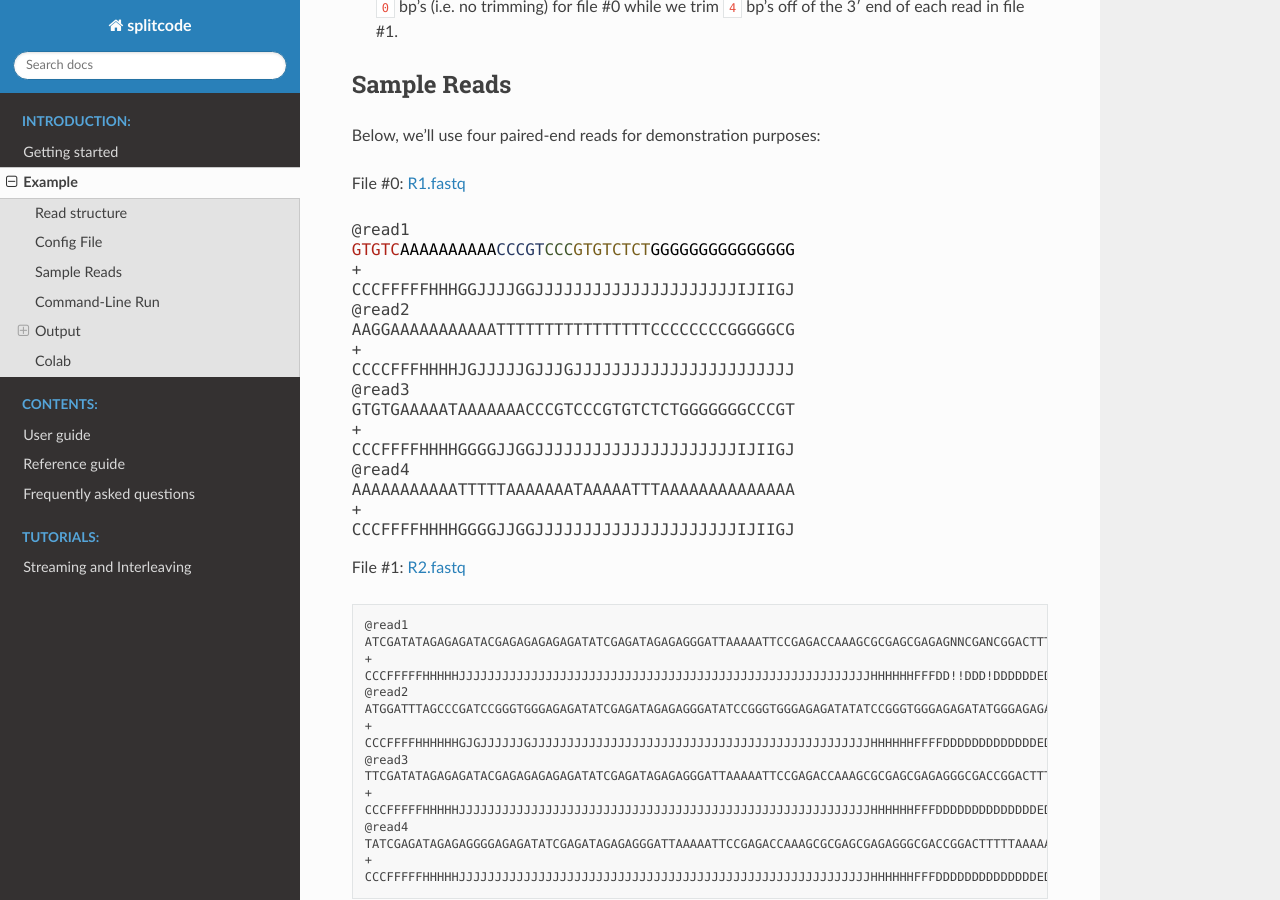
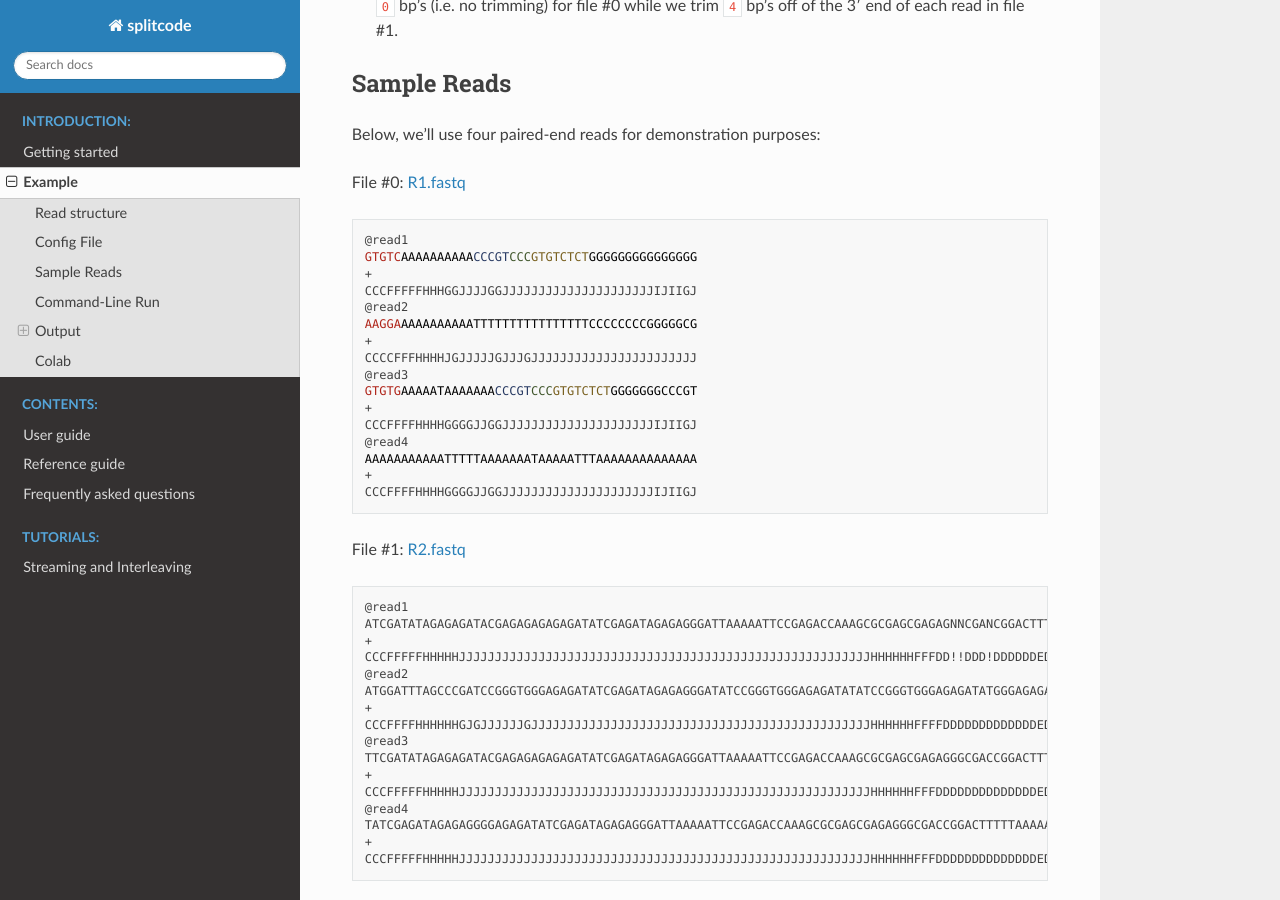
Before and after one commit to pachterlab/splitcode-tutorial, a Sphinx documentation site: the page built from docs/source/example.rst, in a window 1280 px wide and 900 px high, scrolled down 1727 px. Built offline with Sphinx 7.4.7 and the Read the Docs theme 2.0.0, drawn with Linux system fonts in a browser that asks for light colours; cross-references to code outside the pages are shown as plain code; some of the changed text lies outside the part shown.

Commit message:
Update example.rst

```diff
--- a/docs/source/example.rst
+++ b/docs/source/example.rst
@@ -15,7 +15,7 @@ Example
 Read structure
 ^^^^^^^^^^^^^^
 
-:red:`The` structure of the reads from this hypothetical sequencing technology (see image below) contains multiple regions that need to be parsed, including some of variable length.
+The structure of the reads from this hypothetical sequencing technology (see image below) contains multiple regions that need to be parsed, including some of variable length.
 
 .. image:: https://raw.githubusercontent.com/pachterlab/splitcode/main/figures/splitcode_example.png
   :width: 725
@@ -55,22 +55,22 @@ File #0: `R1.fastq <https://raw.githubusercontent.com/pachterlab/splitcode-tutor
 
 .. raw:: html
 
- <div><pre>@read1
+ <div class="highlight-text notranslate"><div class="highlight"><pre>@read1
  <span class="red">GTGTC</span><span class="black">AAAAAAAAAA</span><span class="blue">CCCGT</span><span class="green">CCC</span><span class="yellow">GTGTCTCT</span><span class="black">GGGGGGGGGGGGGGG</span>
  +
  CCCFFFFFHHHGGJJJJGGJJJJJJJJJJJJJJJJJJJJJIJIIGJ
  @read2
- AAGGAAAAAAAAAAATTTTTTTTTTTTTTTTCCCCCCCCGGGGGCG
+ <span class="red">AAGGA</span><span class="black">AAAAAAAAAATTTTTTTTTTTTTTTTCCCCCCCCGGGGGCG</span>
  +
  CCCCFFFHHHHJGJJJJJGJJJGJJJJJJJJJJJJJJJJJJJJJJJ
  @read3
- GTGTGAAAAATAAAAAAACCCGTCCCGTGTCTCTGGGGGGGCCCGT
+ <span class="red">GTGTG</span><span class="black">AAAAATAAAAAAA</span><span class="blue">CCCGT</span><span class="green">CCC</span><span class="yellow">GTGTCTCT</span><span class="black">GGGGGGGCCCGT</span>
  +
  CCCFFFFHHHHGGGGJJGGJJJJJJJJJJJJJJJJJJJJJIJIIGJ
  @read4
- AAAAAAAAAAATTTTTAAAAAAATAAAAATTTAAAAAAAAAAAAAA
+ <span class="black">AAAAAAAAAAATTTTTAAAAAAATAAAAATTTAAAAAAAAAAAAAA</span>
  +
- CCCFFFFHHHHGGGGJJGGJJJJJJJJJJJJJJJJJJJJJIJIIGJ</pre></div>
+ CCCFFFFHHHHGGGGJJGGJJJJJJJJJJJJJJJJJJJJJIJIIGJ</pre></div></div>
 
 File #1: `R2.fastq <https://raw.githubusercontent.com/pachterlab/splitcode-tutorial/main/uploads/example/R2.fastq>`_
 
```
